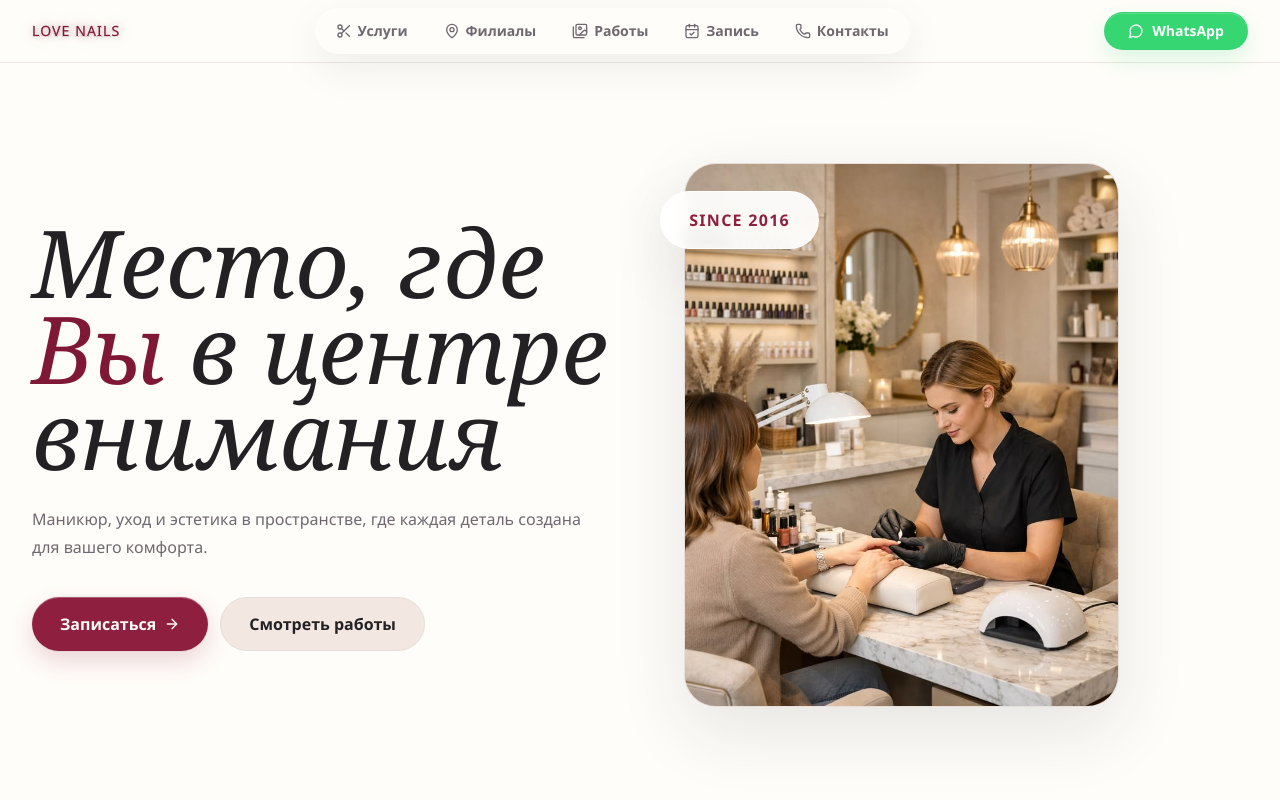
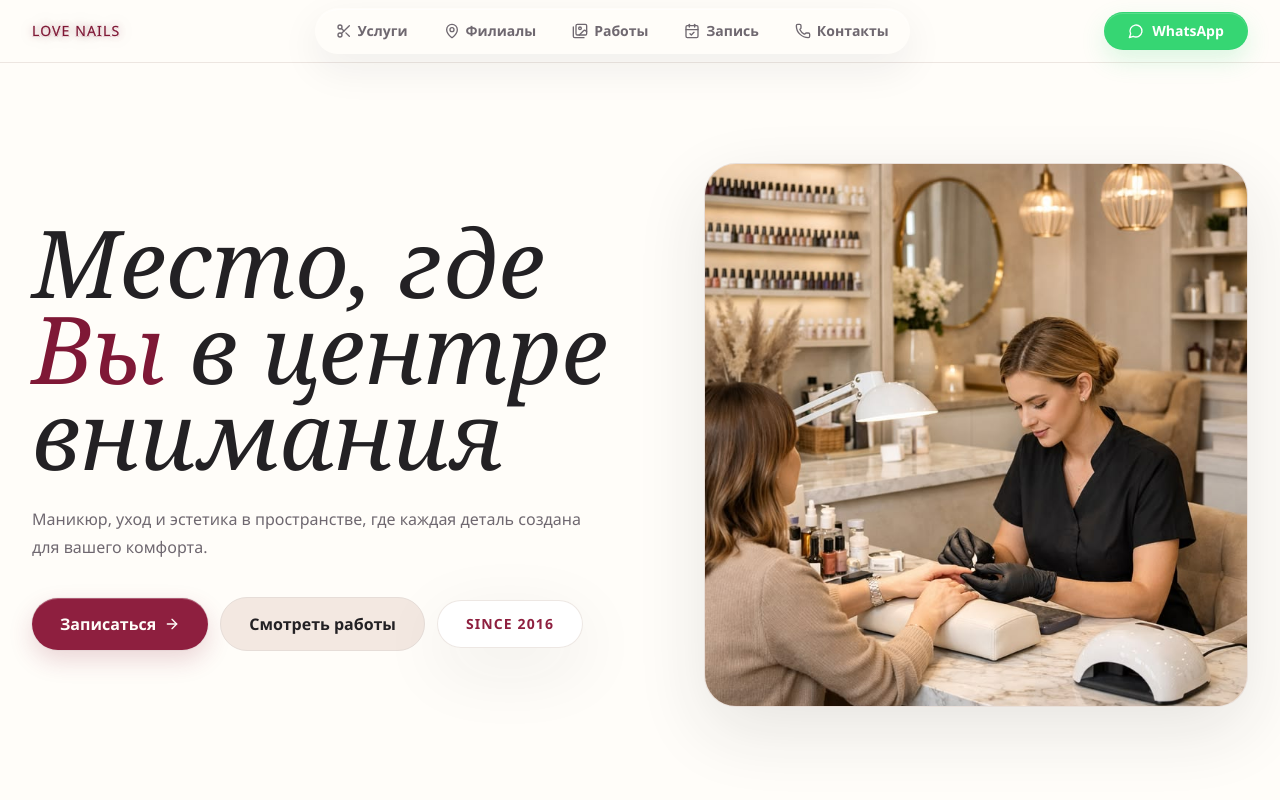
Before and after one commit to kwelves/test-project-love-nails-kg, a Next.js app: page / in a window 1280 px wide. Shown: the top 800 px of the page. Built offline with nearby package versions, Linux system fonts and the light colour scheme; no server answers.

Commit message:
Balance hero image and since pill

```diff
--- a/app/page.tsx
+++ b/app/page.tsx
@@ -112,7 +112,7 @@ export default function Home() {
       <main>
         <section className="relative overflow-hidden bg-[#fffdf9]">
           <Container>
-            <div className="grid min-h-[calc(100svh-3.25rem)] items-center gap-9 py-10 sm:min-h-[calc(100svh-3.5rem)] sm:gap-12 sm:py-14 lg:grid-cols-[0.96fr_0.92fr] lg:gap-16 lg:py-18">
+            <div className="grid min-h-[calc(100svh-3.25rem)] items-center gap-9 py-10 sm:min-h-[calc(100svh-3.5rem)] sm:gap-12 sm:py-14 lg:grid-cols-[minmax(0,1fr)_minmax(27rem,0.94fr)] lg:gap-12 lg:py-18 xl:gap-16">
               <div className="max-w-3xl">
                 <AnimatedReveal>
                   <div>
@@ -126,7 +126,7 @@ export default function Home() {
                   </div>
                 </AnimatedReveal>
                 <AnimatedReveal delay={90}>
-                  <div className="mt-7 flex flex-col gap-3 sm:mt-9 sm:flex-row">
+                  <div className="mt-7 flex flex-col gap-3 sm:mt-9 sm:flex-row sm:flex-wrap sm:items-center">
                     <Button asChild size="lg" className="w-full px-7 sm:w-auto">
                       <Link href="#booking">
                         Записаться
@@ -136,15 +136,15 @@ export default function Home() {
                     <Button asChild size="lg" variant="secondary" className="w-full px-7 sm:w-auto">
                       <Link href="#gallery">Смотреть работы</Link>
                     </Button>
+                    <div className="inline-flex min-h-12 items-center justify-center rounded-full border border-border/70 bg-white/90 px-6 text-sm font-bold tracking-[0.08em] text-primary shadow-soft backdrop-blur sm:px-7">
+                      SINCE 2016
+                    </div>
                   </div>
                 </AnimatedReveal>
               </div>
               <AnimatedReveal delay={140}>
-                <div className="relative mx-auto w-full max-w-[28rem] lg:mx-0 lg:max-w-none lg:justify-self-end">
-                  <div className="absolute -left-2 top-4 z-10 rounded-full border border-white/80 bg-white/92 px-5 py-3 text-sm font-bold tracking-[0.08em] text-primary shadow-soft backdrop-blur sm:-left-6 sm:top-7 sm:px-7 sm:py-4 sm:text-base">
-                    SINCE 2016
-                  </div>
-                  <div className="relative aspect-[4/5] min-h-[23rem] overflow-hidden rounded-[1.75rem] border border-border/70 bg-[#f4e6dd] shadow-[0_24px_70px_rgb(35_33_36_/_0.11)] sm:min-h-[29rem] sm:rounded-[2rem] lg:h-[34rem] lg:min-h-0">
+                <div className="relative mx-auto w-full max-w-[28rem] lg:mx-0 lg:w-full lg:max-w-[34rem] lg:justify-self-end">
+                  <div className="relative aspect-[4/5] min-h-[23rem] overflow-hidden rounded-[1.75rem] border border-border/70 bg-[#f4e6dd] shadow-[0_24px_70px_rgb(35_33_36_/_0.11)] sm:min-h-[29rem] sm:rounded-[2rem] lg:aspect-auto lg:h-[34rem] lg:min-h-0">
                     <Image
                       src="/hero/for-hero.jpeg"
                       alt="Мастер Love Nails делает маникюр в светлой студии"
```
